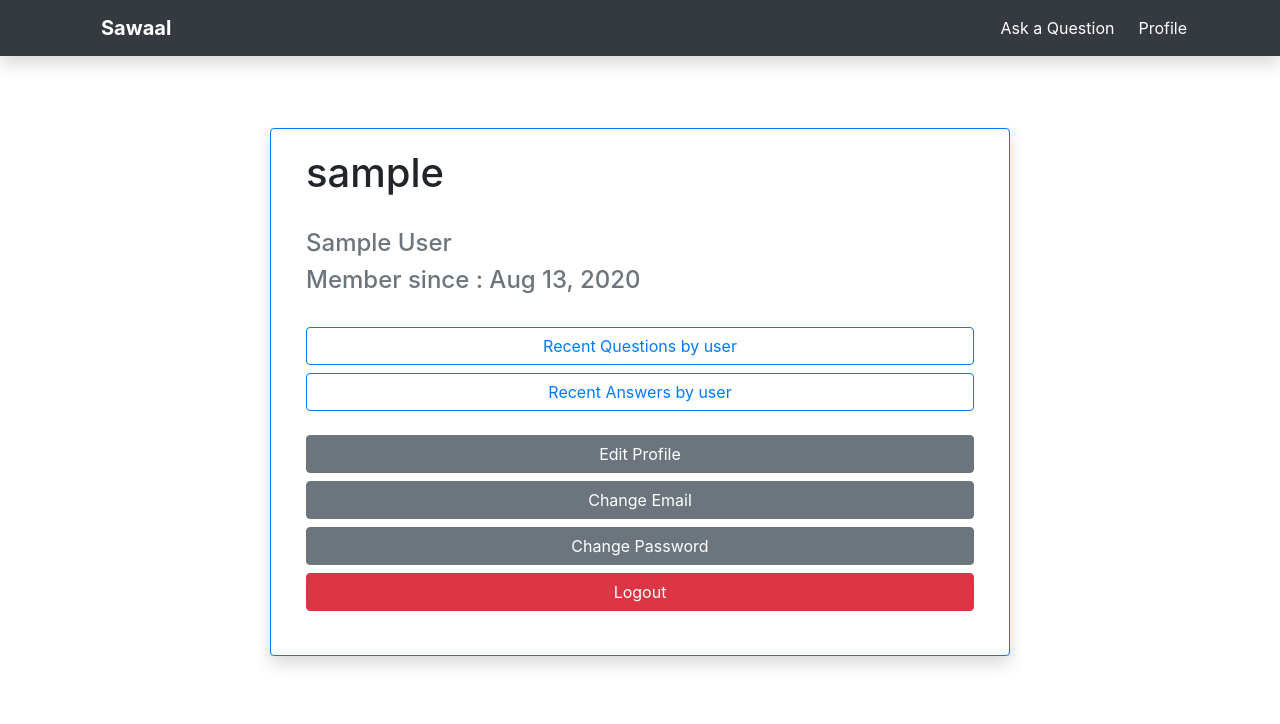
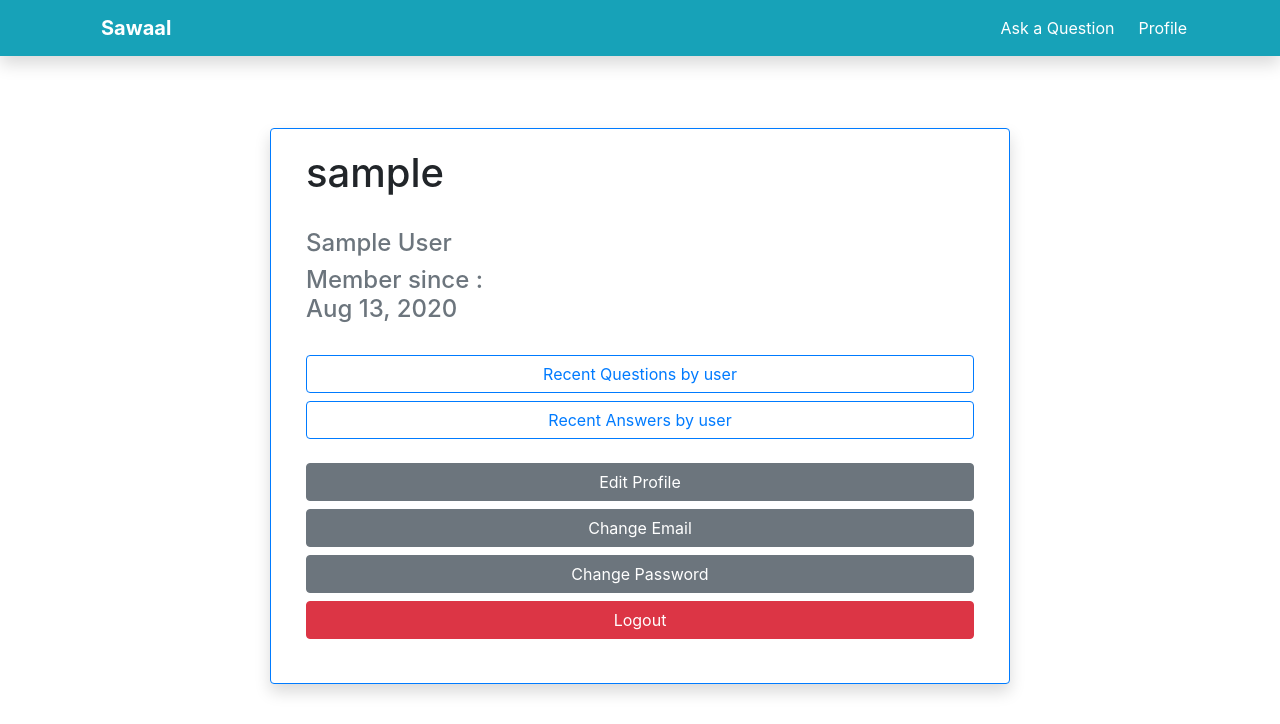
Before and after one commit to dheerajreal/DjangoSimpleQandA, a Django app: a page that uses mysite/templates/user/detail.html in a window 1280 px wide. Shown: the top 724 px of the page. Run offline with Django 3.2, Linux system fonts and the light colour scheme; the visitor is signed in with stand-in values (Sample User, id 1); data comes from the database, SQL or seed files in the repository; some libraries are stand-ins or nearby versions.

Commit message:
some more formatting

```diff
--- a/mysite/templates/components/navbar.html
+++ b/mysite/templates/components/navbar.html
@@ -1,5 +1,5 @@
 <!-- Navigation -->
-<nav class="navbar shadow mb-4 navbar-expand-lg navbar-dark bg-dark static-top">
+<nav class="navbar shadow mb-4 navbar-expand-lg navbar-dark bg-info static-top">
     <div class="container">
         <a class="navbar-brand" href="{% url 'index' %}">
             <i class="gg-album text-white float-left"></i>
--- a/mysite/templates/user/detail.html
+++ b/mysite/templates/user/detail.html
@@ -1,17 +1,17 @@
 {% extends "base.html" %} {% block content %}
 
 <div class="container ">
-    <br>
+    <br />
 
 
 
     <div class="shadow card border-primary  mt-4 col-12 col-md-10 col-lg-8  mx-auto">
         <div class="card-body">
             <h1 class=> {{ user.username }}</h1>
-            <br>
+            <br />
             <h4 class="text-muted">{{ user.get_full_name }}</h4>
-            <h4 class="text-muted">Member since : {{ user.date_joined |date:"M d, Y"}}</h4>
-            <br>
+            <h4 class="text-muted">Member since : <br /> {{ user.date_joined |date:"M d, Y"}}</h4>
+            <br />
 
 
             <a class="btn btn-outline-primary btn-block" href="{% url 'user_questions_list' user.username  %}">
@@ -20,7 +20,7 @@
             <a class="btn btn-outline-primary btn-block" href="{% url 'user_answers_list' user.username  %}">
                 Recent Answers by user
             </a>
-            <br>
+            <br />
             {% ifequal user.username request.user.username %}
             <a class="btn btn-secondary btn-block" href="{% url 'user_profile_update' %}">
                 Edit Profile
@@ -36,7 +36,7 @@
             </a>
 
             {% endifequal %}
-            <br>
+            <br />
         </div>
     </div>
 
```
Also changed, not shown: mysite/templates/questions/detail.html (+57 -55 lines).
